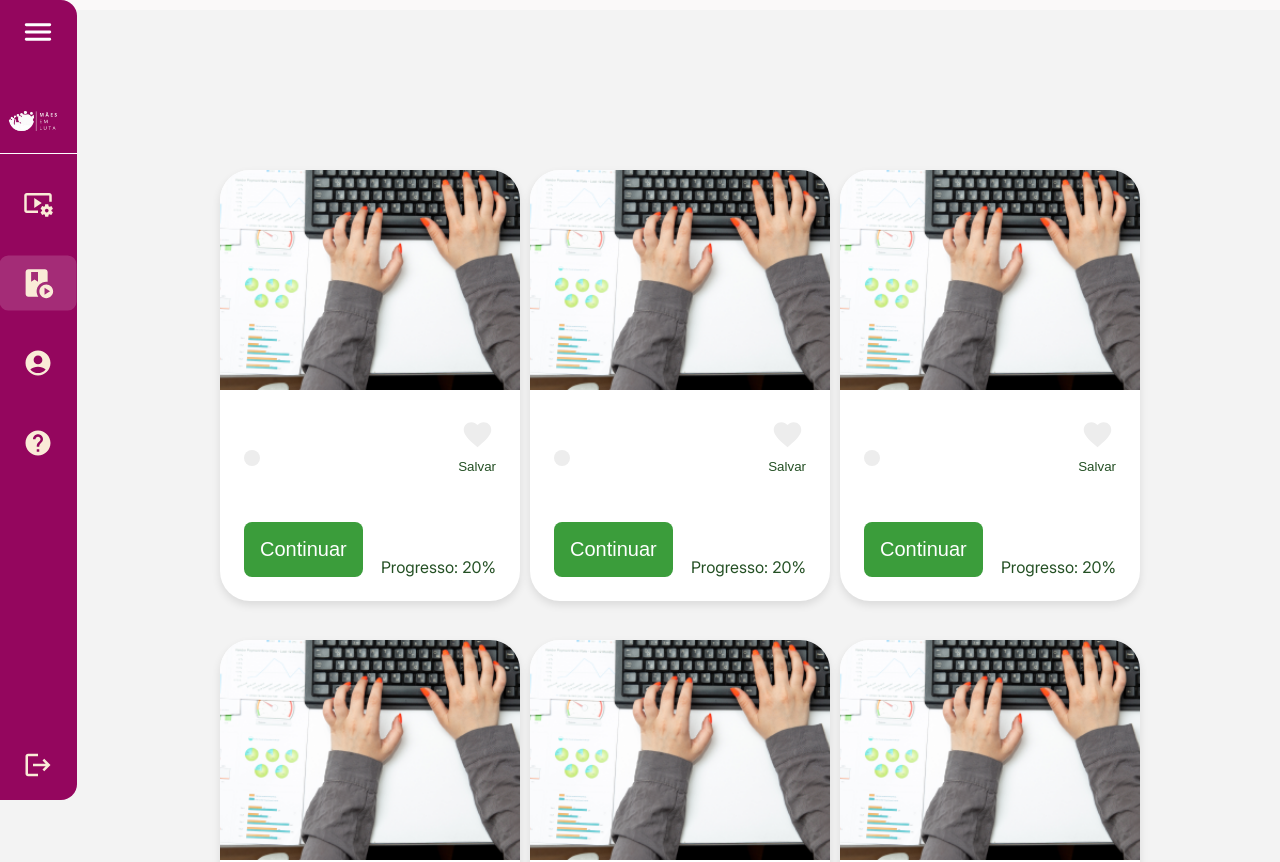
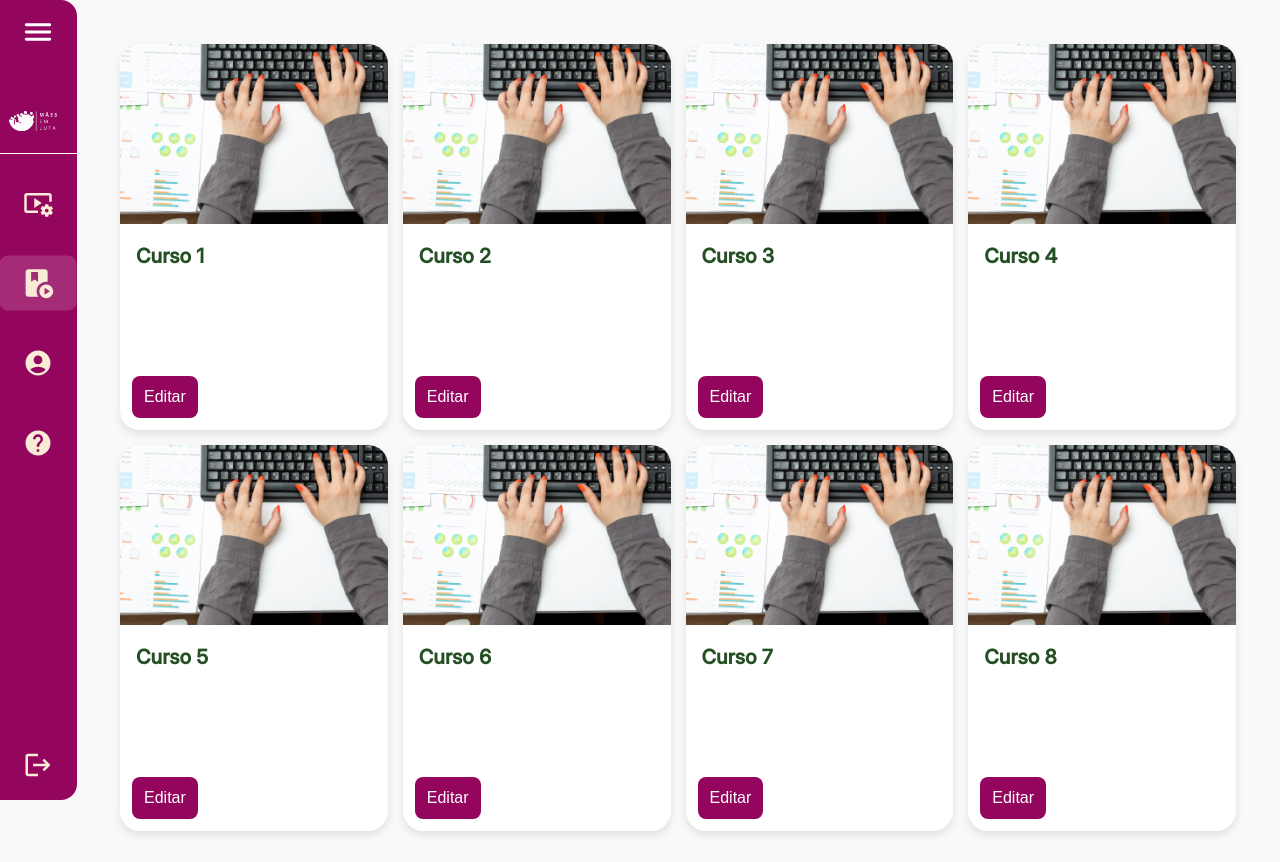
Before and after one commit to 6Nexus/nexus-frontend, a React (Create React App) app in the folder nexus-frontend/: page /meus-cursos in a window 1280 px wide. Shown: the top 862 px of the page. Built offline with nearby package versions, Linux system fonts and the light colour scheme.

Commit message:
ADD: cards de cursos criados

```diff
--- a/nexus-frontend/src/global.css
+++ b/nexus-frontend/src/global.css
@@ -10,6 +10,9 @@
     --detail-green-hover: #69ca69da;
     --primary-grey: #524E4E;
     --secondary-grey: #524e4ea8;
+    --corPrimaria: #94065E;
+    --fundoNeutro: #F7F3F5;
+    --corDeContorno: #FE5D9F;
 }
 
 @font-face {
--- a/nexus-frontend/src/plataforma-professor/paginas/MeusCursos/MeusCursos.css
+++ b/nexus-frontend/src/plataforma-professor/paginas/MeusCursos/MeusCursos.css
@@ -0,0 +1,86 @@
+
+.cursos-criados {
+    display: grid;
+    grid-template-columns: repeat(auto-fill, minmax(250px, 1fr));
+    align-items: center;
+    padding: 24px;
+    border-radius: 8px;
+    margin: 20px;
+    gap: 15px;
+    margin-left: 6rem;
+}
+
+
+.curso-criados-info {
+    display: flex;
+    flex-direction: column;
+    justify-content: space-between;
+    background-color: var(--secondary-text-color);
+    /* height: 400px; */
+    height: auto;
+    width: 100%;
+    border-radius: 20px;
+    box-shadow: 0 4px 8px rgba(0, 0, 0, 0.1);
+}
+
+.img-capa img {
+    width: 100%;
+    height: 180px;
+    border-top-left-radius: 20px;
+    border-top-right-radius: 20px;
+    object-fit: cover;
+}
+
+.info-cards {
+    padding: 16px;
+    margin-bottom: 5rem;
+}
+
+.info-cards h2, .info-cards h4 {
+    margin: 0;
+    color: var(--secondary-green);
+}
+
+.info-cards h2 {
+    font-family: 'Inter-Medium';
+    font-size: 20px;
+}
+
+.info-cards h4 {
+    font-family: 'Inter-Light';
+    font-size: 14px;
+}
+
+.info-cards p {
+    background-color: #ededed;
+    padding: 8px;
+    width: fit-content;
+    border-radius: 8px;
+    color: var(--primary-grey);
+    font-family: 'Inter-Regular';
+    font-size: 14px;
+}
+
+.button-editar-curso {
+    display: flex;
+    flex-direction: row;
+    justify-content: space-between;
+    align-items: flex-end;
+    padding: 12px;
+}
+
+.button-editar-curso button {
+    background-color: var(--corPrimaria);
+    color: var(--secondary-text-color);
+    border: none;
+    padding: 12px;
+    font-size: 16px;
+    height: min-content;
+    width: min-content;
+    border-radius: 8px;
+    cursor: pointer;
+}
+
+.button-editar-curso button:hover {
+    background-color: #5d033a;;
+}
--- a/nexus-frontend/src/plataforma-professor/paginas/MeusCursos/MeusCursos.jsx
+++ b/nexus-frontend/src/plataforma-professor/paginas/MeusCursos/MeusCursos.jsx
@@ -1,52 +1,43 @@
 import React from "react";
-import './MeusCursos.css'
+import './MeusCursos.css';
 import SideBar from "../../componentes/SideBar/SideBar";
-import CardCurso from "../../../plataforma-mae/components/CardCurso/CardCurso"
-import { display } from "@mui/system";
+import imagemCapa from '../../../utils/assets/imagem-card-teste.png';
 
+function MeusCursos() {
 
-
-function MeusCursos(){
+    const cursos = [
+        { titulo: 'Curso 1', subtitulo: 'Subtítulo 1', categoria: 'Categoria 1' },
+        { titulo: 'Curso 2', subtitulo: 'Subtítulo 2', categoria: 'Categoria 2' },
+        { titulo: 'Curso 3', subtitulo: 'Subtítulo 3', categoria: 'Categoria 3' },
+        { titulo: 'Curso 4', subtitulo: 'Subtítulo 3', categoria: 'Categoria 3' },
+        { titulo: 'Curso 5', subtitulo: 'Subtítulo 3', categoria: 'Categoria 3' },
+        { titulo: 'Curso 6', subtitulo: 'Subtítulo 3', categoria: 'Categoria 3' },
+        { titulo: 'Curso 7', subtitulo: 'Subtítulo 3', categoria: 'Categoria 3' },
+        { titulo: 'Curso 8', subtitulo: 'Subtítulo 3', categoria: 'Categoria 3' },
+    ];
 
     return (
         <>
             <SideBar backgroundColor={'#94065E'} />
-            <div style={{backgroundColor: '#F3F3F3'}}>
-
-            <div
-                className="meus-cursos-criados"
-                style={{
-                    display: 'flex',
-                    flexWrap: 'wrap',
-                    justifyContent: 'center',
-                    alignItems: 'center',
-                    marginTop: '10px',
-                    gap: '10px',
-                    marginLeft: '5rem',
-                    height: 'auto'
-                }}
-            >
-                {[...Array(8)].map((_, index) => (
-                    <div
-                        key={index}
-                        className="card-cursos-criados"
-                        style={{
-                            width: '300px',
-                            height: '300px',
-                            marginTop: '10rem',
-
-                        }}
-                    >
-                        <CardCurso  inProgress={{display: 'block'}} />
+            <div className="cursos-criados">
+                {cursos.map((curso, index) => (
+                    <div className="curso-criados-info" key={index}>
+                        <div className="img-capa">
+                            <img src={imagemCapa} alt={`Imagem do ${curso.titulo}`} />
+                        </div>
+                        <div className="info-cards">
+                            <h2>{curso.titulo}</h2>
+                            {/* <h4>{curso.subtitulo}</h4> */}
+                            {/* <p>{curso.categoria}</p> */}
+                        </div>
+                        <div className="button-editar-curso">
+                            <button>Editar</button>
+                        </div>
                     </div>
                 ))}
             </div>
+        </>
+    );
+}
 
-            </div>
-        </>
-    )
-
-
-
-}
 export default MeusCursos;
```
Also changed, not shown: nexus-frontend/src/plataforma-professor/componentes/Questionario/Questionario.css (+0 -93 lines), nexus-frontend/src/plataforma-mae/components/CardCurso/CardCurso.module.css (line endings or trailing spaces).
